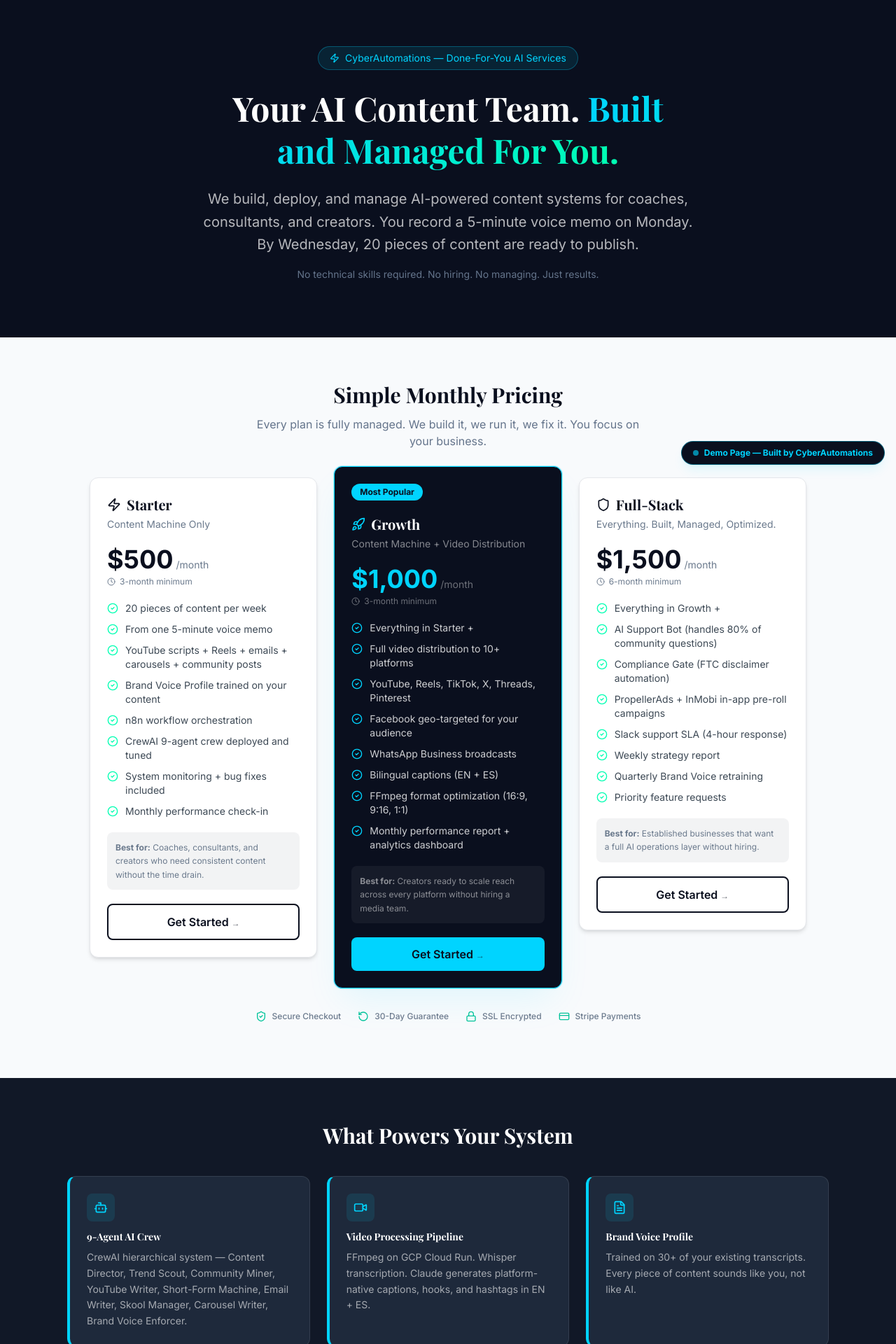
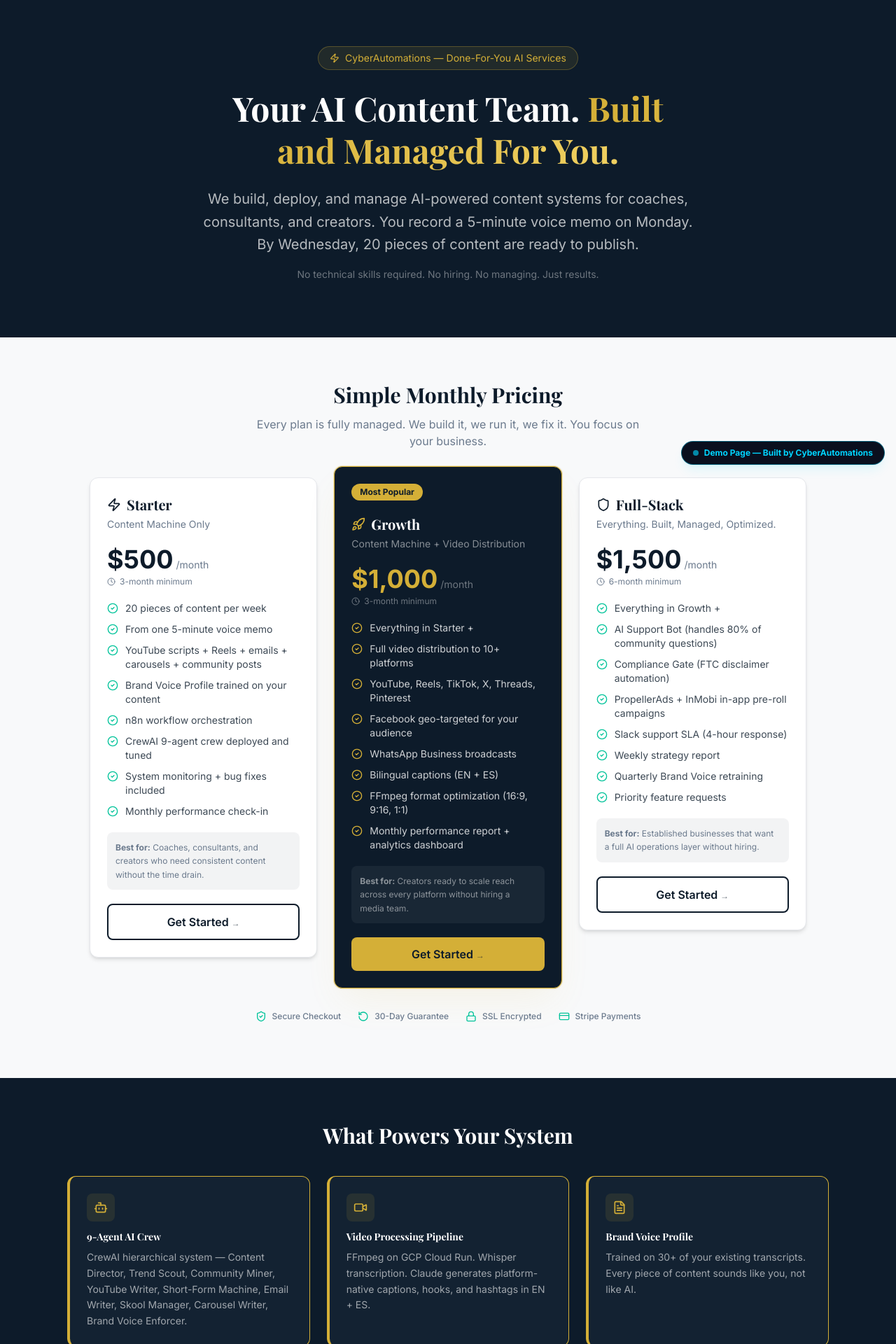
Before and after one commit to dexteon/reinvented-consulting-web, a Next.js app: page /pricing in a window 1280 px wide. Shown: the part 120-2040 px from the top of the page at 70% size. Built offline with nearby package versions, Linux system fonts and the light colour scheme; a web font is replaced by a local one.

Commit message:
Revert: keep CA colors only on banner/badge/navbar CTA, all pages stay navy/gold

```diff
--- a/app/pricing/page.tsx
+++ b/app/pricing/page.tsx
@@ -105,31 +105,31 @@ export default function PricingPage() {
   return (
     <>
       {/* ─── HERO ─────────────────────────────────────────── */}
-      <section className="bg-ca-navy py-20">
+      <section className="section-dark py-20">
         <div className="container-section max-w-3xl mx-auto text-center">
-          <div className="inline-flex items-center gap-2 bg-ca-electric/10 border border-ca-electric/30 text-ca-electric text-sm px-4 py-1.5 rounded-full mb-6">
+          <div className="inline-flex items-center gap-2 bg-gold/10 border border-gold/30 text-gold text-sm px-4 py-1.5 rounded-full mb-6">
             <Zap className="w-3.5 h-3.5" /> CyberAutomations — Done-For-You AI Services
           </div>
           <h1 className="font-serif text-5xl font-bold text-white leading-tight mb-6">
             Your AI Content Team.{" "}
-            <span className="bg-gradient-to-r from-ca-electric to-ca-mint bg-clip-text text-transparent">Built and Managed For You.</span>
+            <span className="text-gradient-gold">Built and Managed For You.</span>
           </h1>
           <p className="text-white/70 text-xl leading-relaxed mb-4">
             We build, deploy, and manage AI-powered content systems for coaches, consultants, and creators.
             You record a 5-minute voice memo on Monday. By Wednesday, 20 pieces of content are ready to publish.
           </p>
-          <p className="text-ca-muted text-sm">
+          <p className="text-white/40 text-sm">
             No technical skills required. No hiring. No managing. Just results.
           </p>
         </div>
       </section>
 
       {/* ─── PRICING TIERS ────────────────────────────────── */}
-      <section id="pricing" className="bg-ca-offwhite py-16">
+      <section id="pricing" className="section-light py-16">
         <div className="container-section">
           <div className="text-center mb-10">
-            <h2 className="font-serif text-3xl font-bold text-ca-navy mb-3">Simple Monthly Pricing</h2>
-            <p className="text-ca-muted max-w-xl mx-auto">Every plan is fully managed. We build it, we run it, we fix it. You focus on your business.</p>
+            <h2 className="font-serif text-3xl font-bold text-navy mb-3">Simple Monthly Pricing</h2>
+            <p className="text-muted max-w-xl mx-auto">Every plan is fully managed. We build it, we run it, we fix it. You focus on your business.</p>
           </div>
           <div className="grid md:grid-cols-3 gap-6 items-start max-w-5xl mx-auto">
             {tiers.map((tier) => {
@@ -139,27 +139,27 @@ export default function PricingPage() {
                   key={tier.name}
                   className={`rounded-xl p-6 flex flex-col gap-5 border ${
                     tier.featured
-                      ? "bg-ca-navy border-ca-electric shadow-2xl shadow-ca-electric/10 ring-1 ring-ca-electric/30 md:-mt-4 md:mb-4"
+                      ? "bg-navy border-gold shadow-2xl shadow-gold/10 ring-1 ring-gold/30 md:-mt-4 md:mb-4"
                       : "bg-white border-gray-200 shadow-md"
                   }`}
                 >
                   {tier.badge && (
-                    <div className="inline-flex w-fit bg-ca-electric text-ca-navy text-xs font-bold px-3 py-1 rounded-full">
+                    <div className="inline-flex w-fit bg-gold text-navy text-xs font-bold px-3 py-1 rounded-full">
                       {tier.badge}
                     </div>
                   )}
 
                   <div>
                     <div className="flex items-center gap-2 mb-1">
-                      <Icon className={`w-5 h-5 ${tier.featured ? "text-ca-electric" : "text-ca-navy"}`} />
-                      <h3 className={`font-serif text-xl font-bold ${tier.featured ? "text-white" : "text-ca-navy"}`}>{tier.name}</h3>
+                      <Icon className={`w-5 h-5 ${tier.featured ? "text-gold" : "text-navy"}`} />
+                      <h3 className={`font-serif text-xl font-bold ${tier.featured ? "text-white" : "text-navy"}`}>{tier.name}</h3>
                     </div>
                     <p className={`text-sm ${tier.featured ? "text-white/50" : "text-muted"}`}>{tier.tagline}</p>
                   </div>
 
                   <div>
                     <div className="flex items-baseline gap-1">
-                      <span className={`text-4xl font-bold ${tier.featured ? "text-ca-electric" : "text-ca-navy"}`}>{tier.price}</span>
+                      <span className={`text-4xl font-bold ${tier.featured ? "text-gold" : "text-navy"}`}>{tier.price}</span>
                       <span className={`text-sm ${tier.featured ? "text-white/40" : "text-muted"}`}>{tier.period}</span>
                     </div>
                     <div className={`flex items-center gap-1.5 mt-1 text-xs ${tier.featured ? "text-white/40" : "text-muted"}`}>
@@ -171,7 +171,7 @@ export default function PricingPage() {
                   <ul className="space-y-2.5 flex-1">
                     {tier.features.map((f) => (
                       <li key={f} className={`flex items-start gap-2.5 text-sm ${tier.featured ? "text-white/80" : "text-navy/80"}`}>
-                        <CheckCircle2 className={`w-4 h-4 mt-0.5 shrink-0 ${tier.featured ? "text-ca-electric" : "text-ca-mint"}`} />
+                        <CheckCircle2 className={`w-4 h-4 mt-0.5 shrink-0 ${tier.featured ? "text-gold" : "text-success"}`} />
                         {f}
                       </li>
                     ))}
@@ -185,8 +185,8 @@ export default function PricingPage() {
                     href="https://calendly.com/cyberautomations"
                     className={`block text-center font-semibold py-3 rounded-lg transition-all ${
                       tier.featured
-                        ? "bg-ca-electric text-ca-navy hover:bg-ca-mint"
-                        : "border-2 border-ca-navy text-ca-navy hover:bg-ca-navy hover:text-white"
+                        ? "bg-gold text-navy hover:bg-gold-light"
+                        : "border-2 border-navy text-navy hover:bg-navy hover:text-white"
                     }`}
                   >
                     {tier.cta} <span className="text-xs opacity-60">→</span>
@@ -200,14 +200,14 @@ export default function PricingPage() {
       </section>
 
       {/* ─── WHAT IS INCLUDED ─────────────────────────────── */}
-      <section className="bg-ca-charcoal py-16">
+      <section className="section-dark py-16">
         <div className="container-section">
           <h2 className="font-serif text-3xl font-bold text-white text-center mb-10">What Powers Your System</h2>
           <div className="grid md:grid-cols-3 gap-6">
             {whatsIncluded.map(({ icon: Icon, title, desc }) => (
-              <div key={title} className="bg-ca-slate rounded-xl p-6 border border-white/10 border-l-4 border-l-ca-electric">
-                <div className="w-10 h-10 rounded-lg bg-ca-electric/10 flex items-center justify-center mb-3">
-                  <Icon className="w-5 h-5 text-ca-electric" />
+              <div key={title} className="card-dark card-accent">
+                <div className="w-10 h-10 rounded-lg bg-gold/10 flex items-center justify-center mb-3">
+                  <Icon className="w-5 h-5 text-gold" />
                 </div>
                 <h3 className="font-serif font-bold text-white mb-2 text-sm">{title}</h3>
                 <p className="text-white/60 text-sm leading-relaxed">{desc}</p>
@@ -241,7 +241,7 @@ export default function PricingPage() {
       </section>
 
       {/* ─── COMPARISON ───────────────────────────────────── */}
-      <section className="bg-ca-navy py-16">
+      <section className="section-dark py-16">
         <div className="container-section max-w-3xl mx-auto">
           <h2 className="font-serif text-2xl font-bold text-white text-center mb-8">CyberAutomations vs. The Alternatives</h2>
           <div className="overflow-x-auto">
@@ -258,42 +258,42 @@ export default function PricingPage() {
               <tbody className="text-white/70">
                 <tr className="border-b border-white/5">
                   <td className="py-2.5">Monthly cost</td>
-                  <td className="text-center text-ca-electric font-semibold">$500-$1,500</td>
+                  <td className="text-center text-gold font-semibold">$500-$1,500</td>
                   <td className="text-center">$3,000-$8,000</td>
                   <td className="text-center">$1,500-$2,500</td>
                   <td className="text-center">$0 (your time)</td>
                 </tr>
                 <tr className="border-b border-white/5">
                   <td className="py-2.5">Pieces/week</td>
-                  <td className="text-center text-ca-electric font-semibold">20+</td>
+                  <td className="text-center text-gold font-semibold">20+</td>
                   <td className="text-center">8-12</td>
                   <td className="text-center">5-8</td>
                   <td className="text-center">3-5</td>
                 </tr>
                 <tr className="border-b border-white/5">
                   <td className="py-2.5">Your time/week</td>
-                  <td className="text-center text-ca-electric font-semibold">5 min</td>
+                  <td className="text-center text-gold font-semibold">5 min</td>
                   <td className="text-center">2-3 hrs</td>
                   <td className="text-center">3-5 hrs</td>
                   <td className="text-center">10-20 hrs</td>
                 </tr>
                 <tr className="border-b border-white/5">
                   <td className="py-2.5">Sounds like you</td>
-                  <td className="text-center text-ca-electric">Yes (Brand Voice AI)</td>
+                  <td className="text-center text-gold">Yes (Brand Voice AI)</td>
                   <td className="text-center">Sometimes</td>
                   <td className="text-center">Rarely</td>
                   <td className="text-center">Always</td>
                 </tr>
                 <tr className="border-b border-white/5">
                   <td className="py-2.5">Scales without hiring</td>
-                  <td className="text-center text-ca-electric">Yes</td>
+                  <td className="text-center text-gold">Yes</td>
                   <td className="text-center">No</td>
                   <td className="text-center">No</td>
                   <td className="text-center">No</td>
                 </tr>
                 <tr>
                   <td className="py-2.5">Runs on weekends/holidays</td>
-                  <td className="text-center text-ca-electric">Yes</td>
+                  <td className="text-center text-gold">Yes</td>
                   <td className="text-center">No</td>
                   <td className="text-center">No</td>
                   <td className="text-center">If you do</td>
@@ -320,23 +320,23 @@ export default function PricingPage() {
       </section>
 
       {/* ─── CTA ──────────────────────────────────────────── */}
-      <section className="bg-gradient-to-r from-ca-electric to-ca-mint py-14">
+      <section className="bg-gold py-14">
         <div className="container-section text-center">
-          <h2 className="font-serif text-3xl font-bold text-ca-navy mb-4">
+          <h2 className="font-serif text-3xl font-bold text-navy mb-4">
             Ready to Stop Creating Content Manually?
           </h2>
-          <p className="text-ca-navy/70 mb-6 max-w-lg mx-auto">
+          <p className="text-navy/70 mb-6 max-w-lg mx-auto">
             Book a 30-minute discovery call. No pitch — just questions about your business and whether this is a fit.
           </p>
           <a
             href="https://calendly.com/cyberautomations"
             target="_blank"
             rel="noopener noreferrer"
-            className="inline-flex items-center gap-2 bg-ca-navy text-white font-semibold px-8 py-4 rounded-lg hover:bg-ca-charcoal transition-all"
+            className="inline-flex items-center gap-2 bg-navy text-white font-semibold px-8 py-4 rounded-lg hover:bg-navy-light transition-all"
           >
             Book a Discovery Call <ArrowRight className="w-5 h-5" />
           </a>
-          <p className="text-ca-navy/50 text-sm mt-4">
+          <p className="text-navy/50 text-sm mt-4">
             Or email directly: teonmoore@gmail.com
           </p>
         </div>
```
